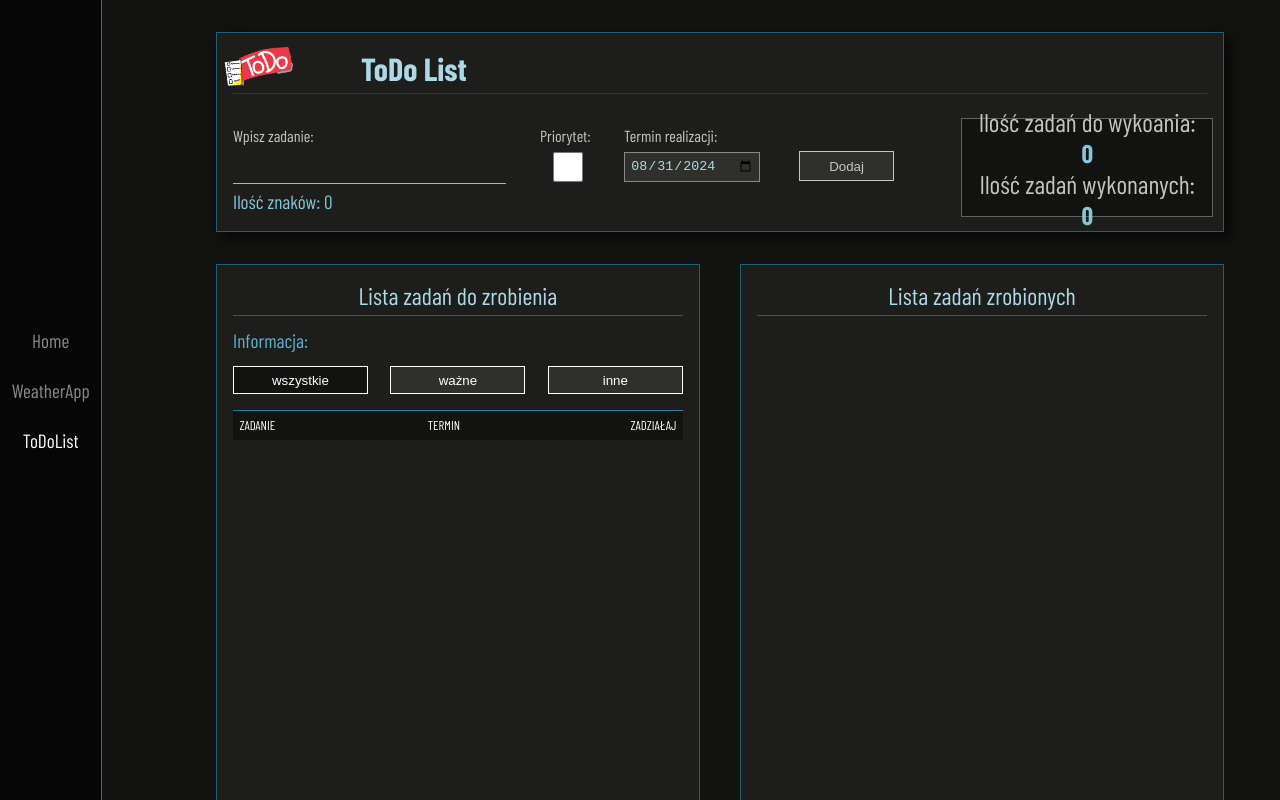
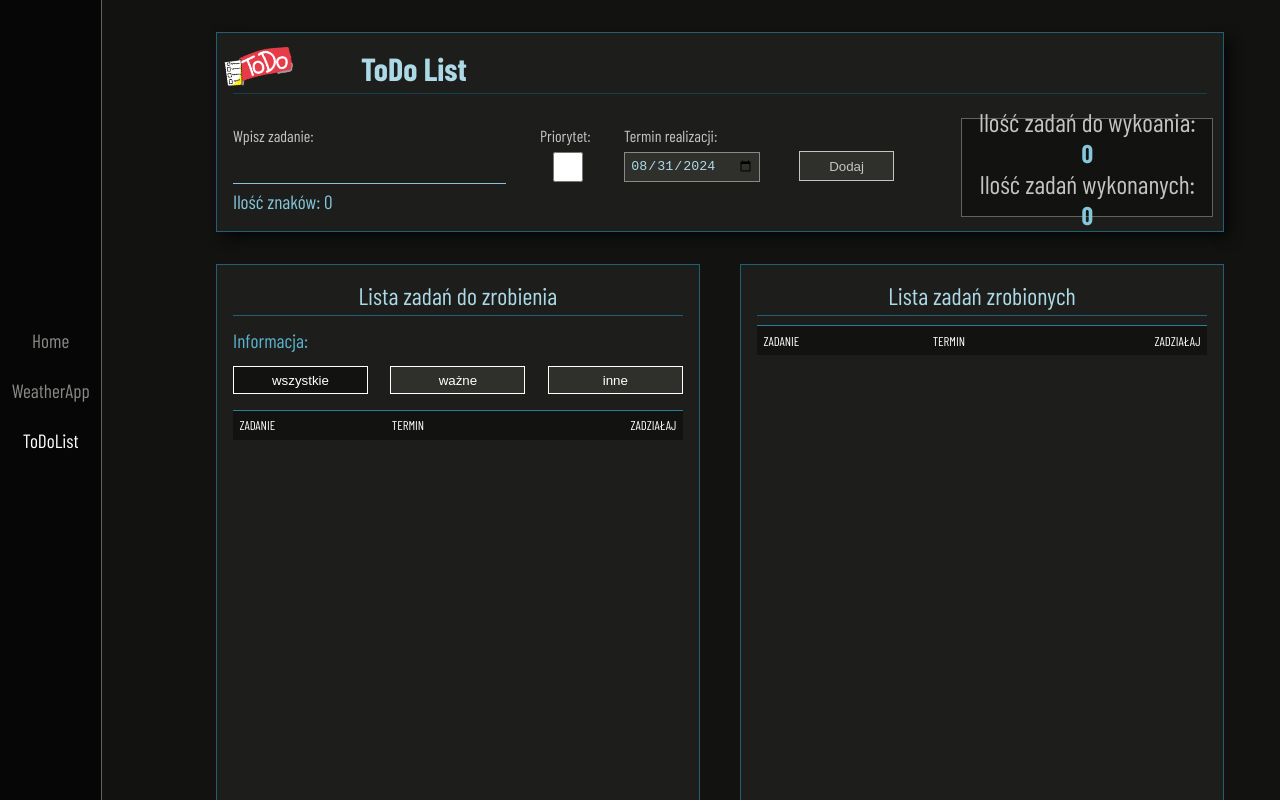
Before and after one commit to Scorpion19702022/01_REACT_VARIOUS_PROJECTS, a React (Create React App) app: page /ToDoList in a window 1280 px wide. Built offline with nearby package versions, Linux system fonts and the light colour scheme; a web font is replaced by a local one.

Commit message:
add heading nav for TaskDone

```diff
--- a/src/Components/ToDoList/DoneTask.tsx
+++ b/src/Components/ToDoList/DoneTask.tsx
@@ -27,6 +27,11 @@ const DoneTask = () => {
 		<section className={styles.wrapper}>
 			<div className={styles.box_content}>
 				<h2 className={styles.heading}>Lista zadań zrobionych</h2>
+				<div className={styles.box_nav}>
+					<span className={styles.nav}>ZADANIE</span>
+					<span className={styles.nav}>TERMIN</span>
+					<span className={styles.nav}>ZADZIAŁAJ</span>
+				</div>
 				<div className={styles.box_done}>{doneTask}</div>
 			</div>
 			<button className={styles.main_btn} onClick={handleDeleteAllTaskDone}>
--- a/src/Components/ToDoList/Style/DoneTask.module.css
+++ b/src/Components/ToDoList/Style/DoneTask.module.css
@@ -46,6 +46,20 @@
 	padding-bottom: 0.2em;
 	margin-bottom: 0.4em;
 	border-bottom: 0.04em solid var(--color-color07);
+}
+
+.box_nav {
+	width: 100%;
+	padding: 0.4em;
+	display: flex;
+	justify-content: space-between;
+	background-color: var(--color-dark08);
+	border-top: 0.04em solid var(--color-color06);
+}
+
+.nav {
+	color: var(--color-dark01);
+	font-size: 0.8em;
 }
 
 .box_done {
@@ -112,6 +126,10 @@
 		display: flex;
 	}
 
+	.nav:nth-child(2) {
+		margin-right: 4.4em;
+	}
+
 	.done_title {
 		font-size: 1em;
 	}
--- a/src/Components/ToDoList/Style/ToDoTask.module.css
+++ b/src/Components/ToDoList/Style/ToDoTask.module.css
@@ -100,6 +100,10 @@
 .nav {
 	color: var(--color-dark01);
 	font-size: 0.8em;
+}
+
+.nav:nth-child(2) {
+	margin-right: 0.6em;
 }
 
 .box_todo {
@@ -277,7 +281,7 @@
 	}
 
 	.nav:nth-child(2) {
-		margin-right: 1.4em;
+		margin-right: 7em;
 	}
 
 	.title_task_important {
```
